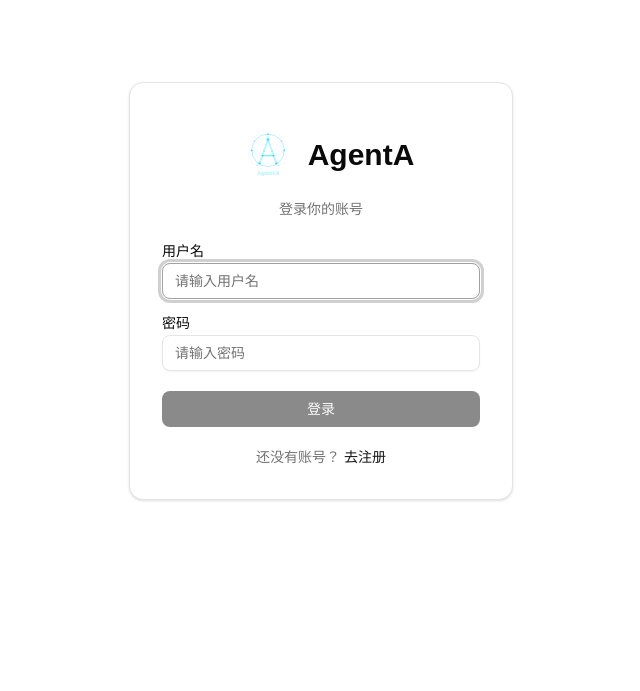
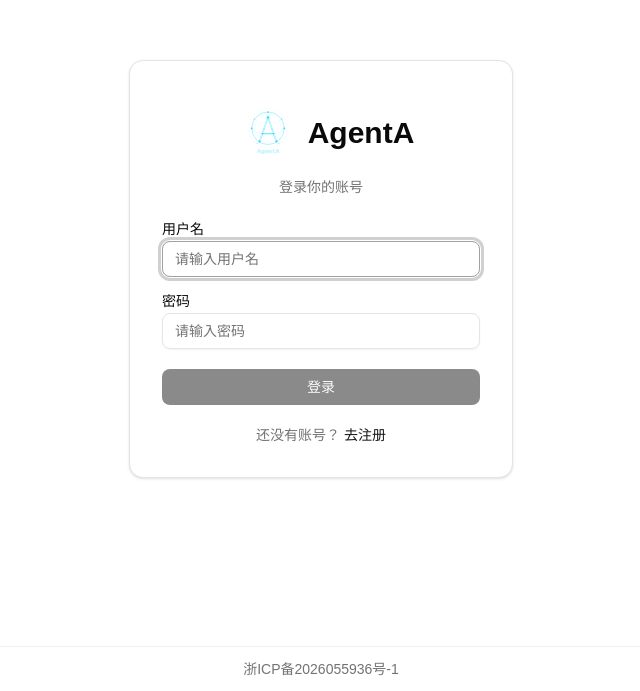
Before and after one commit to michaelwangzhenan/AgentA, a React (Vite) app in the folder frontend/: page / in a window 1280 px wide. Shown: the part 109-800 px from the top of the page, without its empty margins (319-959 px from the left). Built offline with nearby package versions, Linux system fonts and the light colour scheme; no server answers.

Commit message:
ICP 备案通过，域名可用

```diff
--- a/frontend/src/App.tsx
+++ b/frontend/src/App.tsx
@@ -2,8 +2,18 @@ import { useEffect, useRef } from 'react'
 import { useLocation, useNavigate } from 'react-router-dom'
 
 import { LoginView } from '@/components/auth/LoginView'
+import { SiteFooter } from '@/components/layout/SiteFooter'
 import { AppRoutes } from '@/routes/AppRoutes'
 import { useAuth } from '@/lib/auth'
+
+function AppShell({ children }: { children: React.ReactNode }) {
+  return (
+    <div className="flex h-screen flex-col bg-background">
+      <div className="min-h-0 flex-1 overflow-hidden">{children}</div>
+      <SiteFooter />
+    </div>
+  )
+}
 
 function App() {
   const { user, loading: authLoading } = useAuth()
@@ -41,17 +51,27 @@ function App() {
 
   if (authLoading) {
     return (
-      <div className="flex h-screen items-center justify-center bg-background text-sm text-muted-foreground">
-        加载中…
-      </div>
+      <AppShell>
+        <div className="flex h-full items-center justify-center text-sm text-muted-foreground">
+          加载中…
+        </div>
+      </AppShell>
     )
   }
 
   if (!user) {
-    return <LoginView />
+    return (
+      <AppShell>
+        <LoginView />
+      </AppShell>
+    )
   }
 
-  return <AppRoutes />
+  return (
+    <AppShell>
+      <AppRoutes />
+    </AppShell>
+  )
 }
 
 export default App
--- a/frontend/src/components/auth/LoginView.tsx
+++ b/frontend/src/components/auth/LoginView.tsx
@@ -52,7 +52,7 @@ export function LoginView() {
   }
 
   return (
-    <div className="flex h-screen items-center justify-center bg-background px-4">
+    <div className="flex h-full items-center justify-center px-4">
       <form
         onSubmit={handleSubmit}
         className="w-full max-w-sm space-y-5 rounded-xl border border-border bg-card p-8 shadow-sm"
--- /dev/null
+++ b/frontend/src/components/layout/SiteFooter.tsx
@@ -0,0 +1,17 @@
+const ICP_NUMBER = '浙ICP备2026055936号-1'
+const ICP_URL = 'https://beian.miit.gov.cn/'
+
+export function SiteFooter() {
+  return (
+    <footer className="shrink-0 border-t border-border/60 bg-background py-2.5 text-center">
+      <a
+        href={ICP_URL}
+        target="_blank"
+        rel="noopener noreferrer"
+        className="text-sm text-muted-foreground hover:text-foreground hover:underline"
+      >
+        {ICP_NUMBER}
+      </a>
+    </footer>
+  )
+}
--- a/frontend/src/routes/AppLayout.tsx
+++ b/frontend/src/routes/AppLayout.tsx
@@ -203,7 +203,7 @@ export function AppLayout() {
 
   return (
     <AppLayoutProvider value={layoutValue}>
-      <div className="flex h-screen bg-background">
+      <div className="flex h-full bg-background">
         <Sidebar
           sessions={sessions}
           activeId={activeSessionId}
```
Also changed, not shown: 1 other file (tests, documents, lock files or other folders).
